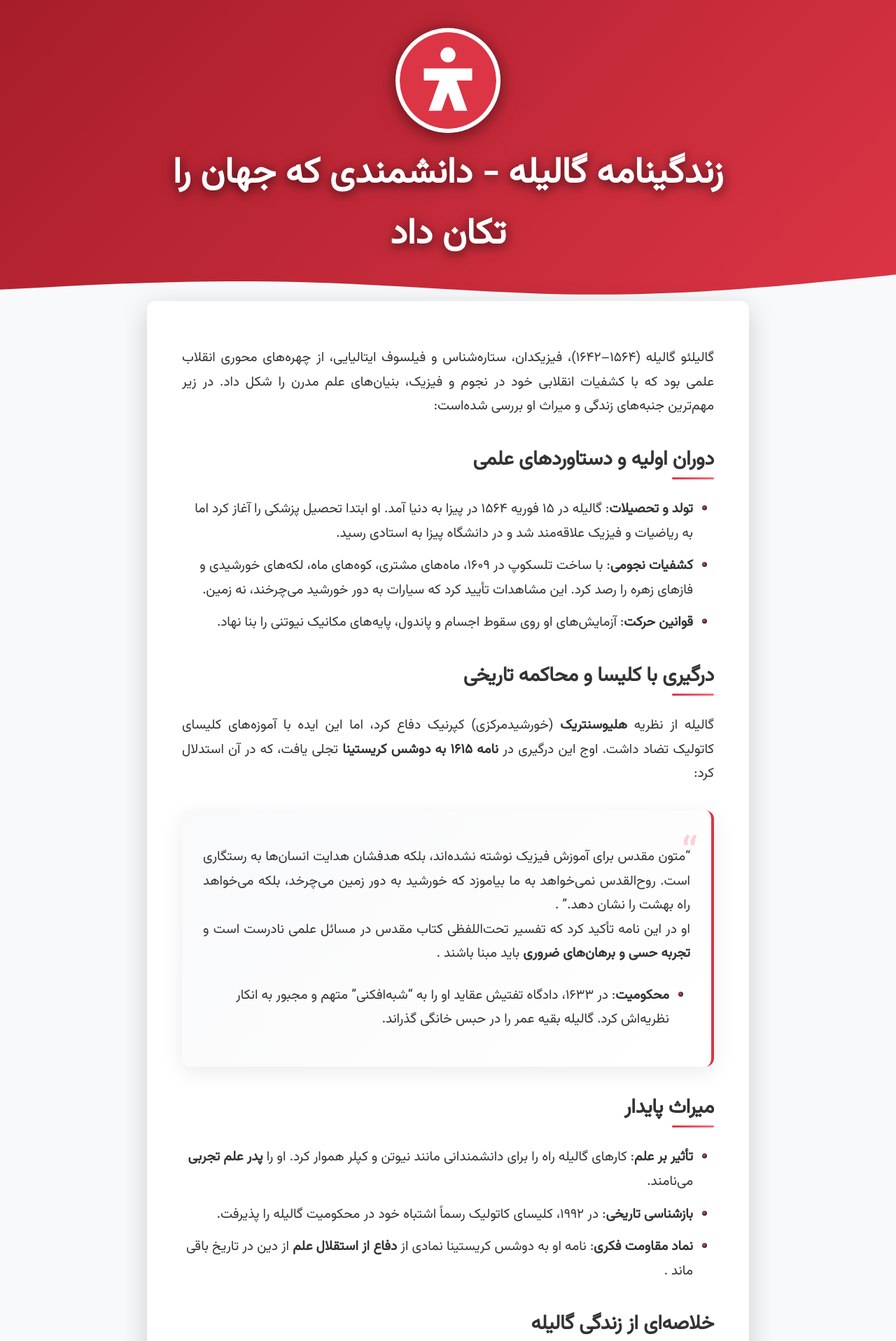
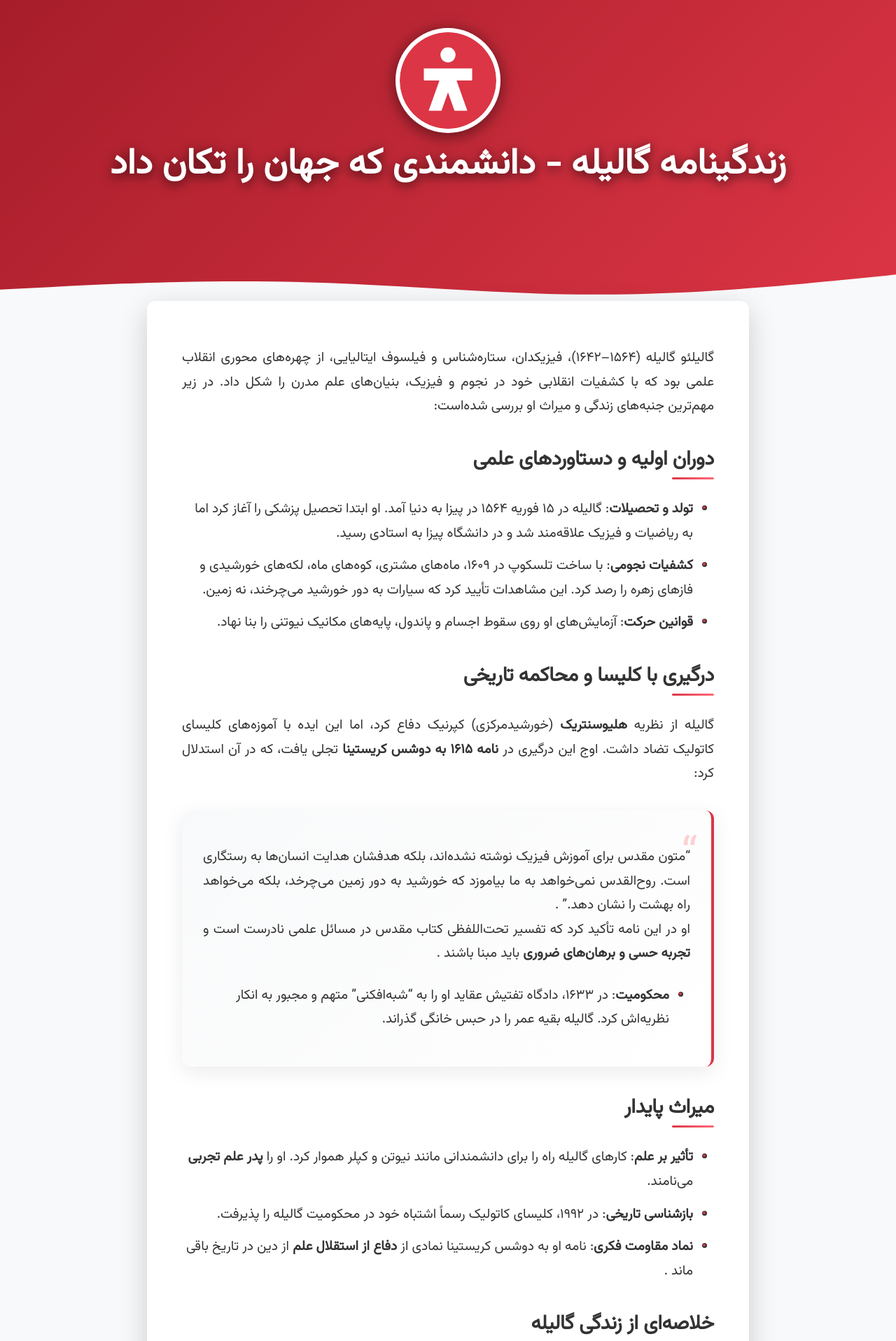
Before and after one commit to darkblog/darkblog.github.io, a Jekyll site: the page built from _posts/2025-7-5-68.md, in a window 1280 px wide. Shown: the top 1916 px of the page at 70% size. Built offline with Jekyll 4.4.1, drawn with Linux system fonts in a browser that asks for light colours.

Commit message:
Update post.html

```diff
--- a/_layouts/post.html
+++ b/_layouts/post.html
@@ -65,7 +65,11 @@
             display: flex;
         }
 
-        .header-content, main {
+        .header-content {
+            max-width: 1300px;
+        }
+
+        main {
             max-width: 900px;
         }
 
@@ -139,6 +143,9 @@
             font-size: 3.2rem;
             text-shadow: 0 4px 15px rgba(0, 0, 0, 0.3);
             filter: drop-shadow(0 2px 8px rgba(0, 0, 0, 0.4));
+            width: 100%;
+            word-wrap: break-word;
+            line-height: 1.2;
         }
 
         .hero-section::after {
@@ -483,6 +490,15 @@
         }
 
         @media (max-width: 768px) {
+            .header-content {
+                max-width: 100%;
+                padding: 0 20px;
+            }
+
+            .post-title {
+                font-size: 2.4rem;
+            }
+
             .post-content table:not(.infobox) {
                 overflow-x: visible;
                 display: block;
@@ -563,10 +579,6 @@
                 min-height: 400px;
             }
 
-            .post-title {
-                font-size: 2.4rem;
-            }
-
             article {
                 padding: 40px 30px;
                 margin-bottom: 50px;
@@ -589,13 +601,17 @@
             main {
                 margin: -80px auto 60px;
             }
-
-            .header-content {
-                margin-top: 0;
-            }
         }
 
         @media (max-width: 576px) {
+            .header-content {
+                padding: 0 15px;
+            }
+
+            .post-title {
+                font-size: 1.9rem;
+            }
+
             .post-content table:not(.infobox) tr {
                 padding: 15px;
                 margin-bottom: 15px;
@@ -624,10 +640,6 @@
                 margin-bottom: 40px;
             }
 
-            .post-title {
-                font-size: 1.9rem;
-            }
-
             .post-content table td, .post-content table th {
                 padding: 12px 15px;
             }
@@ -643,10 +655,6 @@
             main {
                 margin: -60px auto 40px;
             }
-
-            .header-content {
-                margin-top: 0;
-            }
         }
     </style>
 </head>
@@ -656,7 +664,7 @@
             <a href="https://www.pasgah.org/" class="logo-link">
                 <svg xmlns="http://www.w3.org/2000/svg" viewBox="0 0 16 16" class="nav-logo">
                     <title>وبلاگ پاسگاه</title>
-                    <path fill="#dc3545" fill-rule="evenodd" stroke="none" d="M16 8A8 8 0 1 1 0 8a8 8 0 0 1 16 0M9.25 3.75a1.25 1.25 0 1 1-2.5 0 1.25 1.25 0 0 1 2.5 0M12 8H9.419l1.786 5H9.08L8 9.973 6.919 13H4.795l1.786-5H4V6h8z"/>
+                    <path fill="#dc3545" fill-rule="evenodd" stroke="none" d="M16 8A8 8 0 1 1 0 8a8 8 0 0 1 16 0M9.25 3.75a1.25 1.25 0 1 1-2.5 0 1.25 1.25 0 0 1 2.5 0M12 8H9.419l1.786 5H9.08L8 9.973 6.919 13H4.795l1.786-5H4V6h8z">
                 </svg>
             </a>
         </nav>
```
